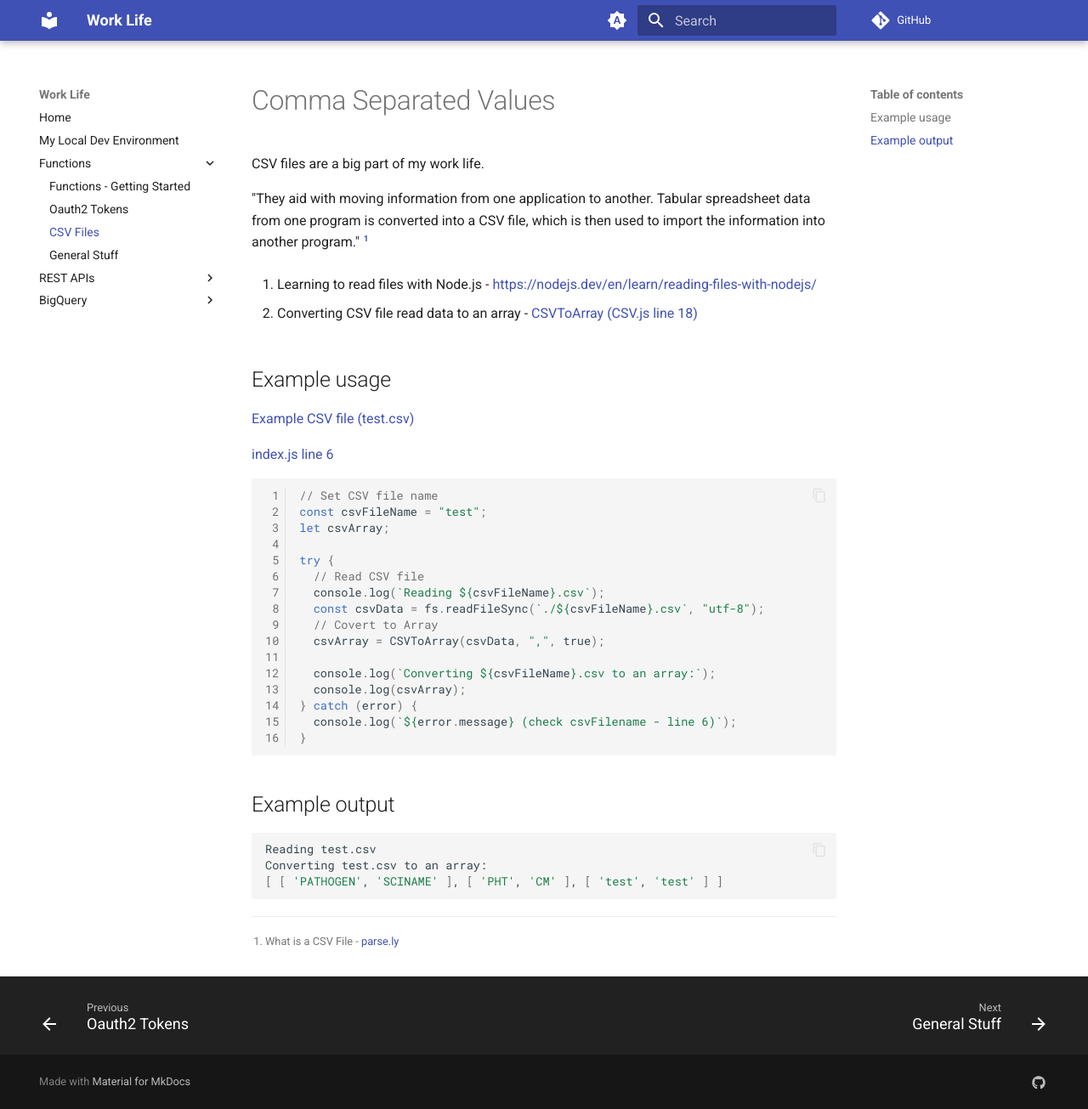
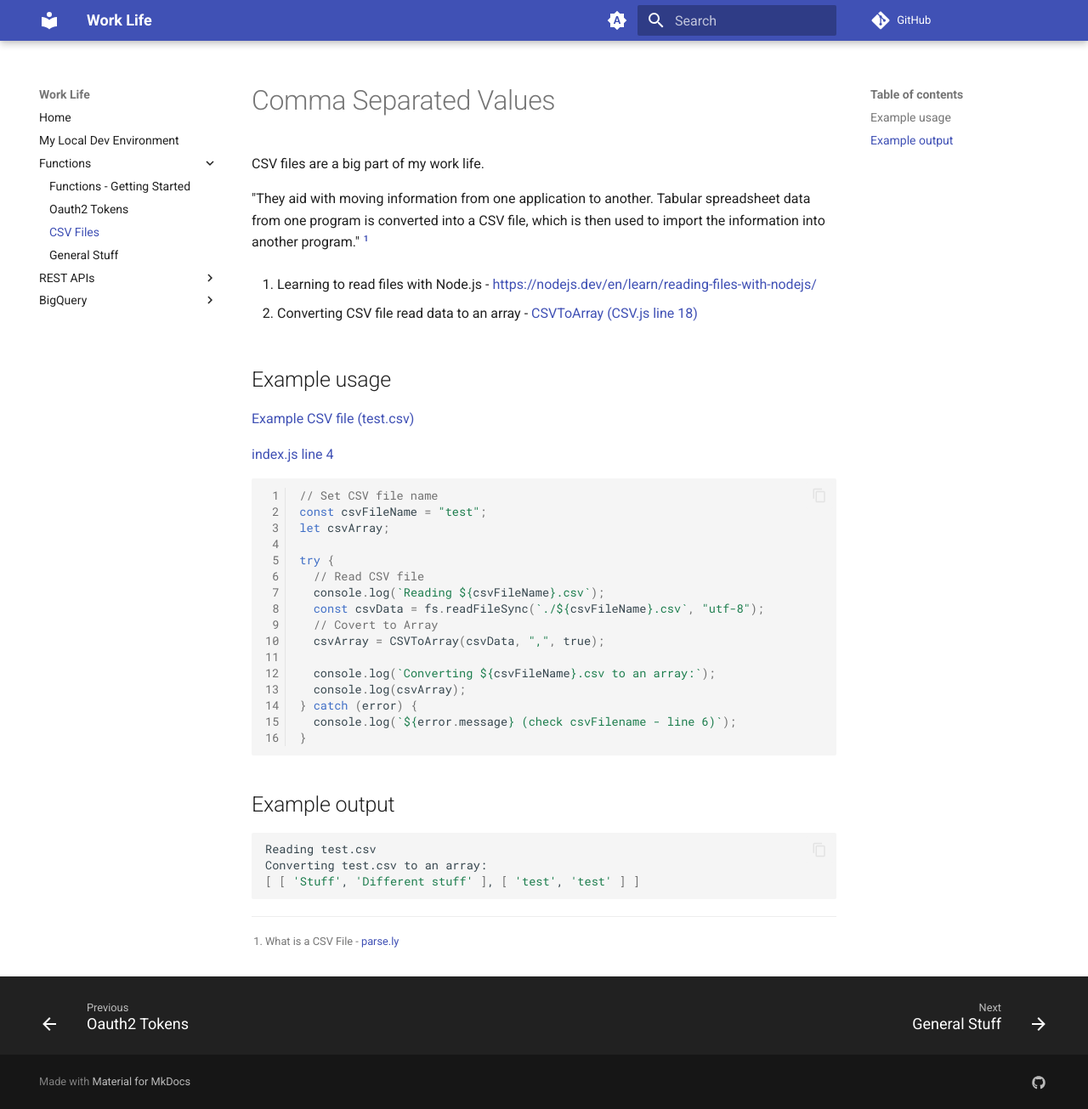
Before and after one commit to mshuber1981/work-life, an MkDocs documentation site: the page built from docs/functions/csv.md, in a window 1280 px wide and 1305 px high. Shown: the whole window at 85% size. Built offline with MkDocs 1.6.1 and Material for MkDocs 9.7.7, drawn with Linux system fonts in a browser that asks for light colours; comment, search, counter and statistics services are not loaded.

````diff
--- a/docs/functions/csv.md
+++ b/docs/functions/csv.md
@@ -14,7 +14,7 @@ CSV files are a big part of my work life.
 
 [Example CSV file (test.csv)](https://github.com/mshuber1981/work-life/blob/main/test.csv)
 
-[index.js line 6](https://github.com/mshuber1981/work-life/blob/main/index.js#L6)
+[index.js line 4](https://github.com/mshuber1981/work-life/blob/main/index.js#L4)
 
 ```javascript linenums="1"
 // Set CSV file name
@@ -40,5 +40,5 @@ try {
 ```bash
 Reading test.csv
 Converting test.csv to an array:
-[ [ 'PATHOGEN', 'SCINAME' ], [ 'PHT', 'CM' ], [ 'test', 'test' ] ]
+[ [ 'Stuff', 'Different stuff' ], [ 'test', 'test' ] ]
 ```
````
Also changed, not shown: docs/functions/auth.md (+1 -1 lines), docs/functions/general.md (+1 -1 lines), docs/functions/index.md (+1 -1 lines).
